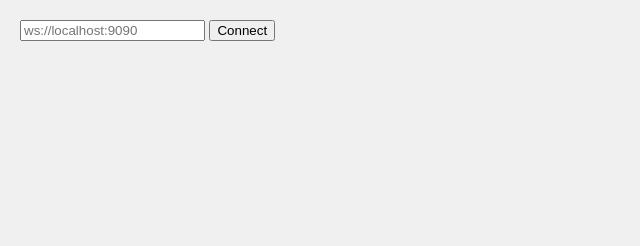
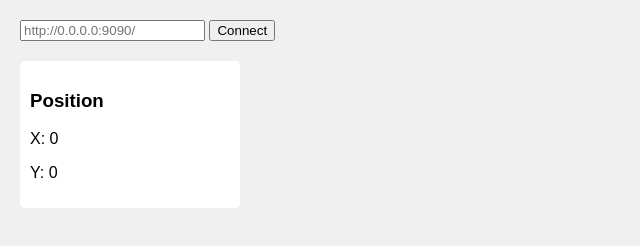
Before and after one commit to ShauryaJain03/armybot_webgui, a plain HTML site: page index.html in a window 1280 px wide. Shown: the whole page, without its empty margins (0-640 px from the left). Drawn offline with Linux system fonts and the light colour scheme.

Commit message:
update doc and link

```diff
--- a/index.html
+++ b/index.html
@@ -14,17 +14,38 @@
             background-color: #f0f0f0;
         }
 
+        .dashboard {
+            display: flex;
+            flex-wrap: wrap;
+            gap: 20px;
+        }
+
         .connection-form {
             width: 100%;
             margin-bottom: 20px;
+        }
+
+
+        .position-display {
+            width: 200px;
+            padding: 10px;
+            background-color: #fff;
+            border-radius: 5px;
         }
     </style>
 </head>
 
 <body>
     <div class="connection-form">
-        <input type="text" id="rosbridge-address" placeholder="ws://localhost:9090">
+        <input type="text" id="rosbridge-address" placeholder="http://0.0.0.0:9090/">
         <button onclick="connectToROS()">Connect</button>
+    </div>
+    <div class="dashboard">
+        <div class="position-display">
+            <h3>Position</h3>
+            <p>X: <span id="position-x">0</span></p>
+            <p>Y: <span id="position-y">0</span></p>
+        </div>
     </div>
 
     <script>
@@ -38,8 +59,7 @@
 
             ros.on('connection', function () {
                 console.log('Connected to rosbridge server.');
-                // Connected !
-                // We can now pull date from the topics.
+                setupTopics();
             });
 
             ros.on('error', function (error) {
@@ -51,7 +71,28 @@
             });
         }
 
+        function setupTopics() {
+            // Set up odometry topic
+            const odomTopic = new ROSLIB.Topic({
+                ros: ros,
+                name: '/bot_controller/odom',
+                messageType: 'nav_msgs/Odometry'
+            });
+
+            odomTopic.subscribe(function (message) {
+                document.getElementById('position-x').textContent = message.pose.pose.position.x.toFixed(2);
+                document.getElementById('position-y').textContent = message.pose.pose.position.y.toFixed(2);
+            });
+        }
+
+
     </script>
 </body>
 
 </html>
+
+<!-- launch in ros2 workspace - ros2 launch rosbridge_server rosbridge_websocket_launch.xml
+launch in webgui workspace - python3 -m http.server 7000
+and navigate to http://0.0.0.0:7000/
+connect to http://0.0.0.0:9090/ and launch gazebo simulation to view odometry x,y values in browser
+-->
```
